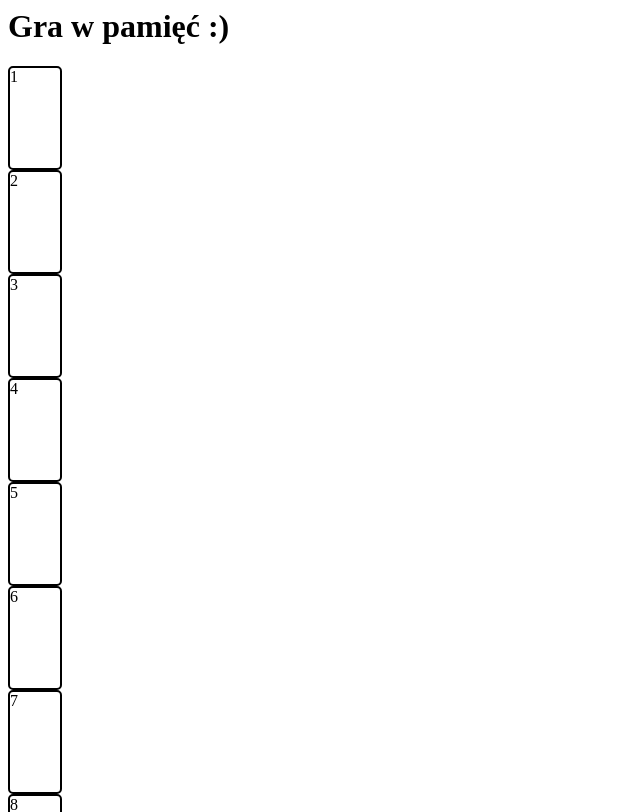
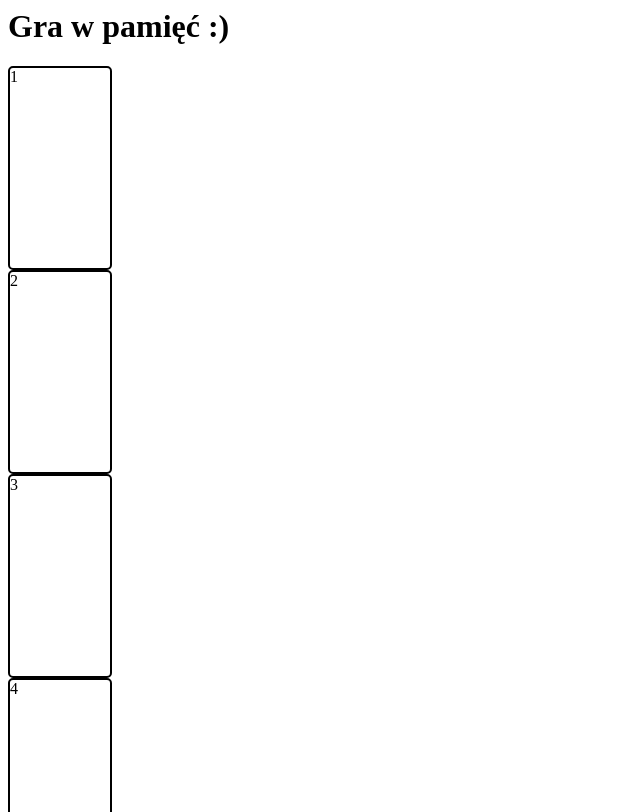
Before and after one commit to pkacper0/Gierka, a plain HTML site: page index.html in a window 1280 px wide. Shown: the top 812 px of the page, without its empty margins (0-640 px from the left). Drawn offline with Linux system fonts and the light colour scheme.

Commit message:
Zmiana wielkości

```diff
--- a/style.css
+++ b/style.css
@@ -1,7 +1,7 @@
 .card
 {
-height: 100px;
-width: 50px;
+height: 200px;
+width: 100px;
 border: 2px solid black;
 border-radius: 5px;
 
```
